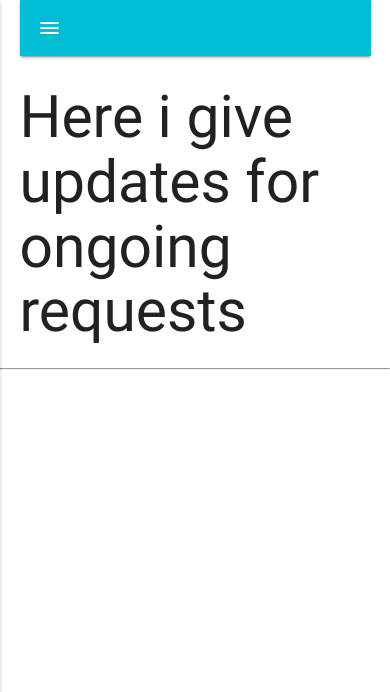
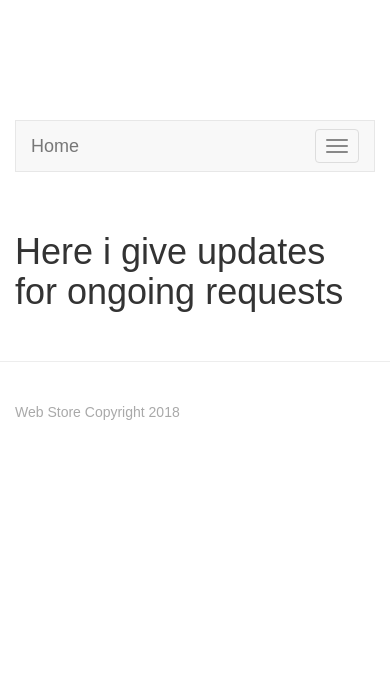
Before and after one commit to solomonj2k12/Web_Store, a Django app: page /accounts/forum/ in a window 390 px wide. Shown: the top 692 px of the page. Run offline with Django 3.2, Linux system fonts and the light colour scheme; a user stored in the database is signed in; some libraries are stand-ins or nearby versions.

Commit message:
added a mobile first responsive nav bar

```diff
--- a/templates/base.html
+++ b/templates/base.html
@@ -1,76 +1,97 @@
+{% load staticfiles %}
 <!DOCTYPE html>
 <html lang="en">
 <head>
     <meta charset="UTF-8">
     <meta name="viewport" content="width=device-width, initial-scale=1.0">
     <meta http-equiv="X-UA-Compatible" content="ie=edge">
-    <!--link tags for my style sheet and to materialize which helps to style and add function to my page -->
-    <link href="https://fonts.googleapis.com/icon?family=Material+Icons" rel="stylesheet">
-    <link rel="stylesheet" href="https://cdnjs.cloudflare.com/ajax/libs/materialize/0.100.2/css/materialize.min.css">
-    <link rel="stylesheet" href="/static/css/styles.css" type="text/css" />
     <title>{% block page_title %}{% endblock %}</title>
+    <link rel="stylesheet" href="https://cdnjs.cloudflare.com/ajax/libs/bootswatch/3.3.7/cerulean/bootstrap.min.css">
+    <link rel="stylesheet" href="{% static 'font-awesome/css/font-awesome.min.css' %}">
+    <link rel="stylesheet" href="{% static 'css/custom.css' %}">
+    <script src="https://cdnjs.cloudflare.com/ajax/libs/jquery/3.2.1/jquery.min.js"></script>
+    <script src="https://cdnjs.cloudflare.com/ajax/libs/twitter-bootstrap/3.3.7/js/bootstrap.min.js"></script>
+    {% block head_js %}
+    {% endblock head_js %}
+
 </head>
 <body>
+    <div class="container">
+        <nav class="navbar navbar-default">
+            <div class="container-fluid">
+            <div class="navbar-header">
+                <button type="button" class="navbar-toggle collapsed" data-toggle="collapse" data-target="#bs-example-navbar-collapse-1">
+                    <span class="sr-only">Toggle navigation</span>
+                    <span class="icon-bar"></span>
+                    <span class="icon-bar"></span>
+                    <span class="icon-bar"></span>
+                </button>
+                  <a class="navbar-brand" href="{% url 'index' %}">Home</a>
+            </div>
 
-
-    <div class="container">
-        <header>
-       <nav class="cyan">
-            <div class="nav-wrapper">
-                <a href="#" data-activates="mobile-demo" class="button-collapse"><i class="material-icons">menu</i></a>
-                <ul id="nav-mobile" class="left hide-on-med-and-down">
+<div class="collapse navbar-collapse" id="bs-example-navbar-collapse-1">
+    <ul class="nav navbar-nav">
     {% if user.is_authenticated %}
-                        <li><a href="{% url 'forum' %}">Updates</a></li>
-                        <li><a href="{% url 'profile' %}">Profile</a></li>
-                        <li><a href="{% url 'logout' %}">LogOut</a></li>
+        <li><a href="{% url 'profile' %}">Profile <span class="sr-only">(current)</span></a></li>
+        <li><a href="{% url 'logout' %}">Logout</a></li>
         <li><a href="{% url 'products' %}">Store</a></li>
+        <li><a href="{% url 'view_cart' %}"><i class="fa fa-shopping-cart"></i> Cart
+        {% if product_count > 0 %}
+        <label class="badge badge-warning">{{ product_count }}</label>
+        {% endif %}
+        </a>
+        </li>
+        <li class="dropdown">
+          <a href="#" class="dropdown-toggle" data-toggle="dropdown" role="button" aria-expanded="false">Reviews <span class="caret"></span></a>
+          <ul class="dropdown-menu" role="menu">
+            <li><a href="{% url 'get_posts' %}">Reviews</a></li>
+            <li><a href="{% url 'new_post' %}">Add Review</a></li>
+        </li>
     {% else %}
-                         <li><a href="{% url 'forum' %}">Updates</a></li>
         <li><a href="{% url 'login' %}">Login</a></li>
         <li><a href="{% url 'registration' %}">Register</a></li>
         <li><a href="{% url 'products' %}">Store</a></li>
+        <li><a href="{% url 'view_cart' %}"><i class="fa fa-shopping-cart"></i> Cart
+        {% if product_count > 0 %}
+        <label class="badge badge-warning">{{ product_count }}</label>
         {% endif %}
-                </ul>
-                <ul class="side-nav" id="mobile-demo">
-                    {% if user.is_authenticated %}
-                        <li><a href="{% url 'forum' %}">Updates</a></li>
-                        <li><a href="{% url 'profile' %}">Profile</a></li>
-                        <li><a href="{% url 'logout' %}">LogOut</a></li>
-                        <li><a href="{% url 'products' %}">Store</a></li>
-                    {% else %}
-                         <li><a href="{% url 'forum' %}">Updates</a></li>
-                         <li><a href="{% url 'login' %}">Login</a></li>
-                         <li><a href="{% url 'registration' %}">Register</a></li>
-                         <li><a href="{% url 'products' %}">Store</a></li>
+        </a>
+        </li>
+        <li class="dropdown">
+          <a href="#" class="dropdown-toggle" data-toggle="dropdown" role="button" aria-expanded="false">Reviews <span class="caret"></span></a>
+          <ul class="dropdown-menu" role="menu">
+            <li><a href="{% url 'get_posts' %}">Reviews</a></li>
+            <li><a href="{% url 'new_post' %}">Add Review</a></li>
+        </li>
     {% endif %}
+
         </ul>
     </div>
+            </div>
         </nav>
-    </header>
     </div>
 
     <div class="container">
         <h1>{% block page_heading %}{% endblock %}</h1>
     </div>
-    <hr>
+
+
     {% if messages %}
-    <div>
+    <div class="container">
+        <div class="alert alert-success">
+            <div class="messages">
         {% for message in messages %}
             {{ message }}
         {% endfor %}
             </div>
+        </div>
+    </div>
     {% endif %}
     {% block content %}{% endblock %}
-
-     <!--script tags to help certain functions run such as the nav bar collapsing for mobile -->
-    <script src="https://cdnjs.cloudflare.com/ajax/libs/jquery/3.2.1/jquery.min.js"></script>
-    <script src="https://cdnjs.cloudflare.com/ajax/libs/materialize/0.100.2/js/materialize.min.js"></script>
-    <script type="text/javascript">
-        $(document).ready(function() {
-            $('.collapsible').collapsible();
-            $('select').material_select();
-            $(".button-collapse").sideNav();
-        });
-    </script>
+    <footer>
+        <div class="container">
+            <p>Web Store Copyright 2018</p>
+        </div>
+    </footer>
 </body>
 </html>
```
Lines whose indentation alone changed are shown as unchanged.
